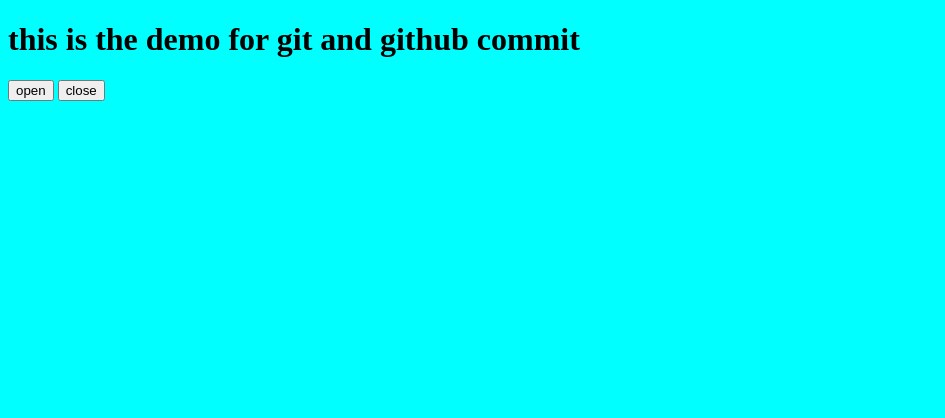
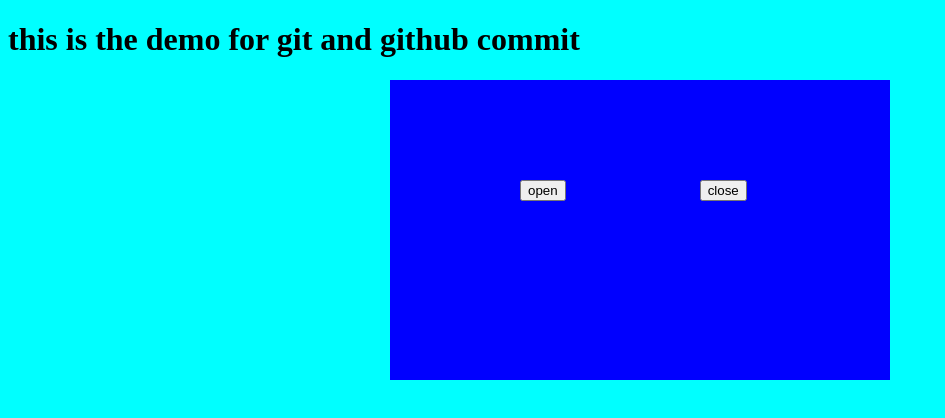
Before and after one commit to nikii2003/Demo, a plain HTML site: page index.html in a window 1280 px wide. Shown: the whole page, without its empty margins (0-945 px from the left). Drawn offline with Linux system fonts and the light colour scheme.

Commit message:
change in div tag

```diff
--- a/index.html
+++ b/index.html
@@ -5,9 +5,9 @@
         <link rel="stylesheet" href="style.css">
         <body>
             <h1>this is the demo for git and github commit  </h1>
-            <div class="cointainer">
-                <button> open </button>
-                <button>close</button>
+            <div class="container">
+                <button class="btn"> open </button>
+                <button class="btn">close</button>
             </div>
         </body>
     </head>
--- a/style.css
+++ b/style.css
@@ -1,3 +1,15 @@
 body{
     background-color: aqua;
 }
+.container{
+    height: 300px;
+    width: 500px;
+    display: block;
+    margin-left: auto;
+    margin-right: auto;
+    background-color: blue;
+}
+.btn{
+    margin-left: 130px;
+    margin-top: 100px;
+}
```
